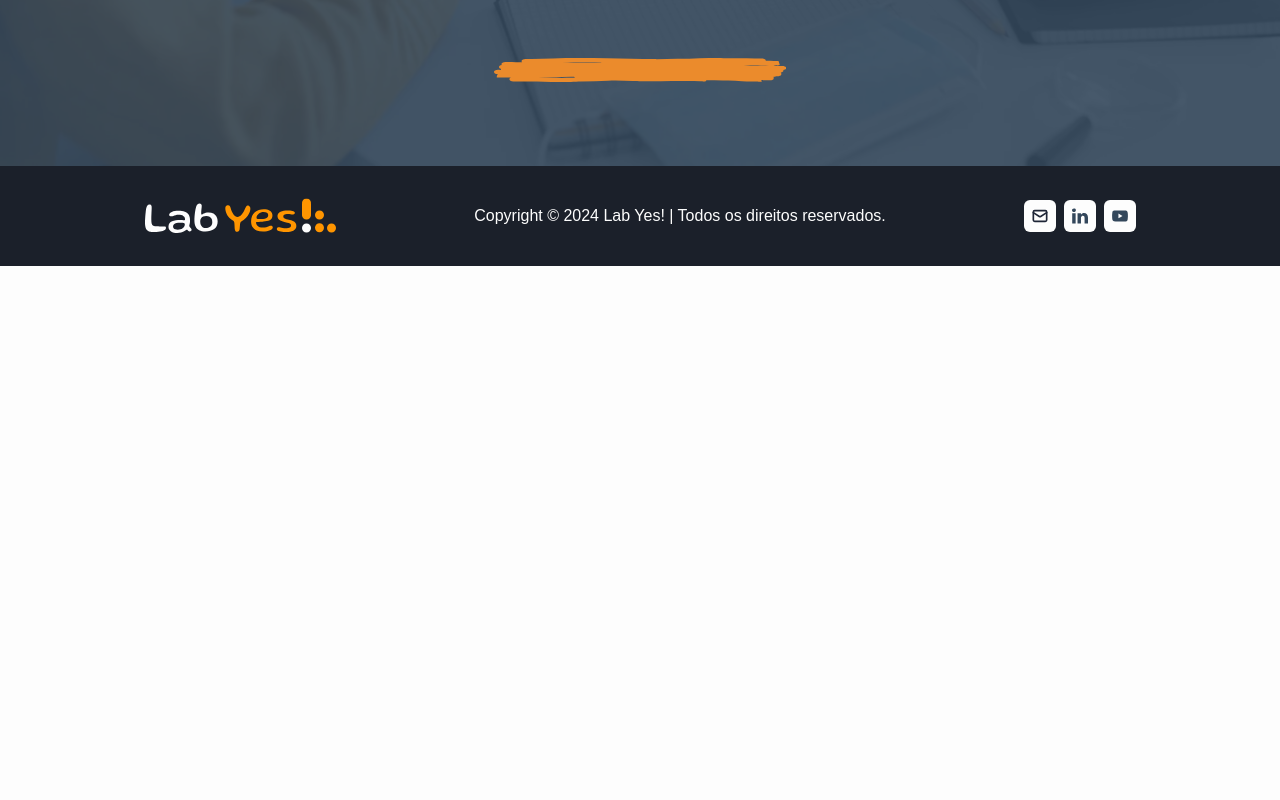
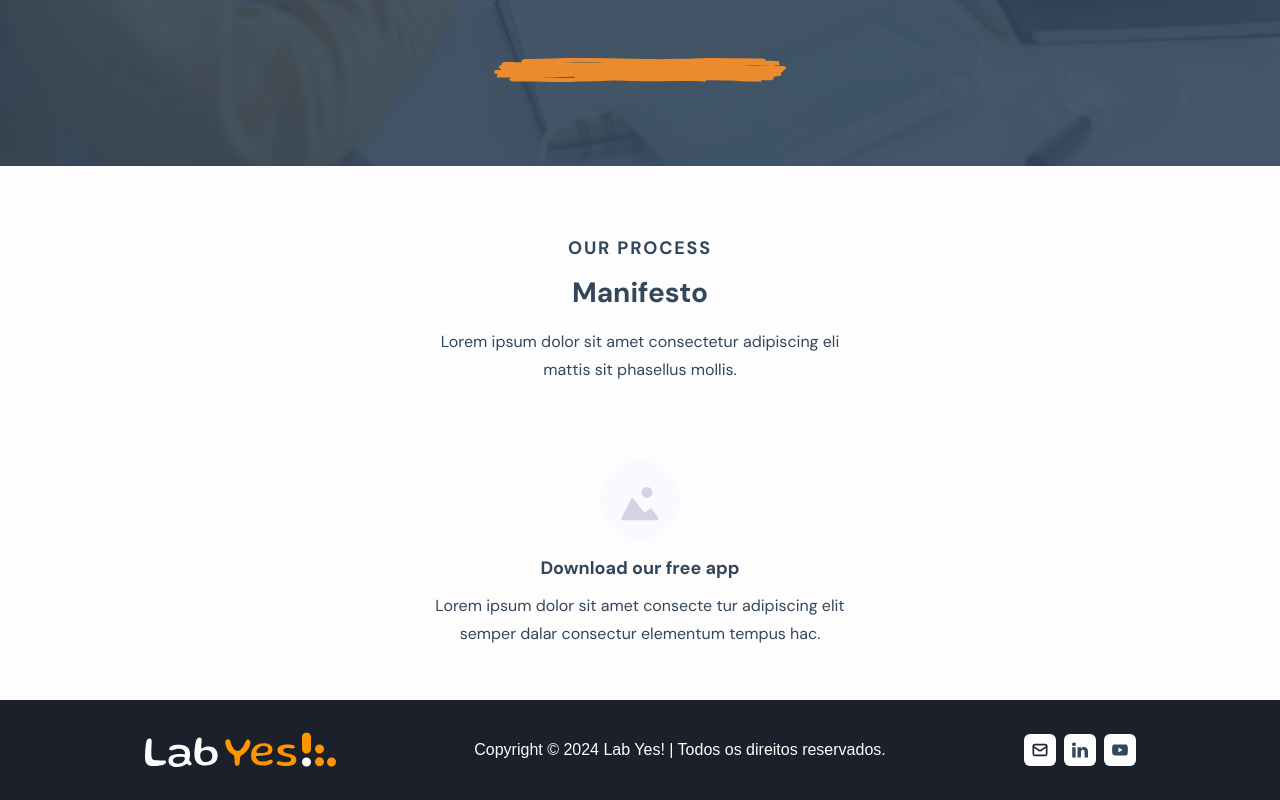
Before and after one commit to labyes24/LABYES-LP, a Next.js app: page /quemsomos in a window 1280 px wide. Shown: the part 695-1495 px from the top of the page. Before the commit the page ends 961 px from the top, so only its background shows below. Built offline with nearby package versions, Linux system fonts and the light colour scheme.

Commit message:
feat: add manifest session styles
Refs: 868bd1vmz

```diff
--- a/src/app/quemsomos/page.tsx
+++ b/src/app/quemsomos/page.tsx
@@ -1,3 +1,4 @@
+import { AboutManifest } from '@/components/about-manifest'
 import { Metadata } from 'next'
 
 import { AboutCulture } from '@/components/about-culture'
@@ -8,6 +9,7 @@ export default function AboutUsPage() {
     return (
         <>
             <AboutCulture />
+            <AboutManifest />
         </>
     )
 }
--- a/src/components/about-manifest.tsx
+++ b/src/components/about-manifest.tsx
@@ -4,32 +4,34 @@ import PlaceholderImage from '@/assets/project_card_placeholder.svg'
 
 export function AboutManifest() {
     return (
-        <section className="relative flex w-full flex-col gap-10 p-7">
-            <div className="mx-auto flex max-w-[630px] flex-col items-center justify-center text-center text-ly-white">
-                <strong className="mb-2 mt-52 flex flex-col text-pretty font-sans text-[28px]/[38px] font-bold text-ly-white lg:text-3xl">
+        <section className="flex w-full flex-col items-center justify-center gap-10 p-4">
+            <div className="mx-auto flex max-w-[430px] flex-col items-center justify-center text-center text-ly-dark-azure-600">
+                <strong className="mb-4 mt-14 flex flex-col text-pretty font-sans text-[18px]/[20px] font-bold uppercase tracking-widest text-ly-dark-azure-600">
                     Our process
                 </strong>
-                <h2 className="text-pretty font-sans text-lg/7 font-bold">
+                <h2 className="mb-4 text-pretty font-sans text-[28px]/[38px] font-bold">
                     Manifesto
                 </h2>
 
-                <p className="mb-24 text-pretty indent-0.5 font-sans text-[22px]/9 font-normal">
+                <p className="mb-9 text-pretty font-sans text-base/[28px] font-normal text-ly-dark-azure-600">
                     Lorem ipsum dolor sit amet consectetur adipiscing eli mattis
                     sit phasellus mollis.
                 </p>
             </div>
-            <div>
+            <div className="mx-auto flex max-w-[430px] flex-col items-center justify-center text-center text-ly-dark-azure-600">
                 <Image
                     src={PlaceholderImage}
                     priority={true}
+                    width={80}
+                    height={80}
                     unoptimized
                     alt="Imagem de Placeholder"
-                    fill={true}
-                    sizes="100%"
-                    className="-z-20 rounded-lg object-cover"
+                    className="mb-4"
                 />
-                <h3>Download our free app</h3>
-                <p>
+                <h3 className="mb-3 font-sans text-lg/6 font-bold text-ly-dark-azure-600">
+                    Download our free app
+                </h3>
+                <p className="mb-9 text-pretty font-sans text-base/[28px] font-normal text-ly-dark-azure-600">
                     Lorem ipsum dolor sit amet consecte tur adipiscing elit
                     semper dalar consectur elementum tempus hac.
                 </p>
```
